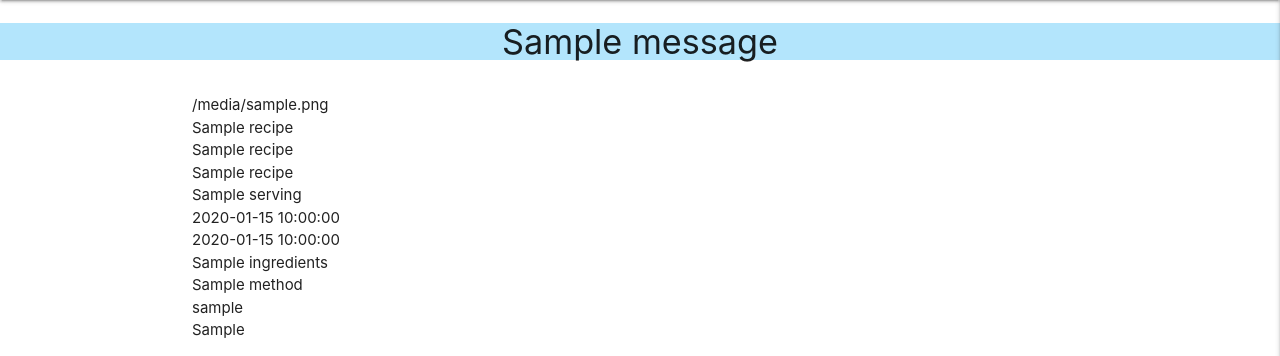
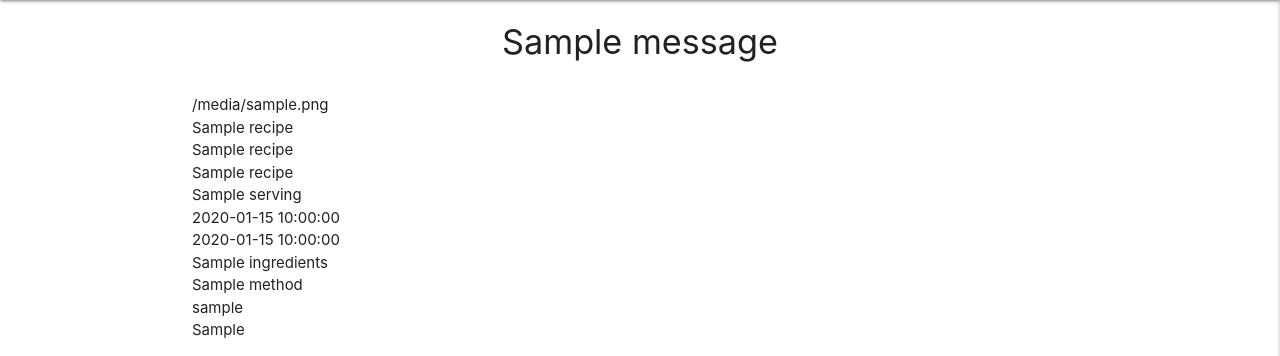
Before and after one commit to ShyanM/maltese-recipes, a Flask app: page / in a window 1280 px wide. Shown: the part 64-420 px from the top of the page. Run offline with Flask 2, Linux system fonts and the light colour scheme; one stand-in notice (Sample message) is shown; a database or web service that is not in the repository returns one stand-in record (values such as "Sample title"); some libraries are stand-ins or nearby versions.

Commit message:
Update flash message

```diff
--- a/templates/base.html
+++ b/templates/base.html
@@ -55,7 +55,7 @@
             {% if messages %}
                 {% for message in messages %}
                     <div class="row flashes">
-                        <h4 class="light-blue lighten-4 center-align">{{ message }}</h4>
+                        <h4 class="center-align">{{ message }}</h4>
                     </div>
                 {% endfor %}
             {% endif %}
```
